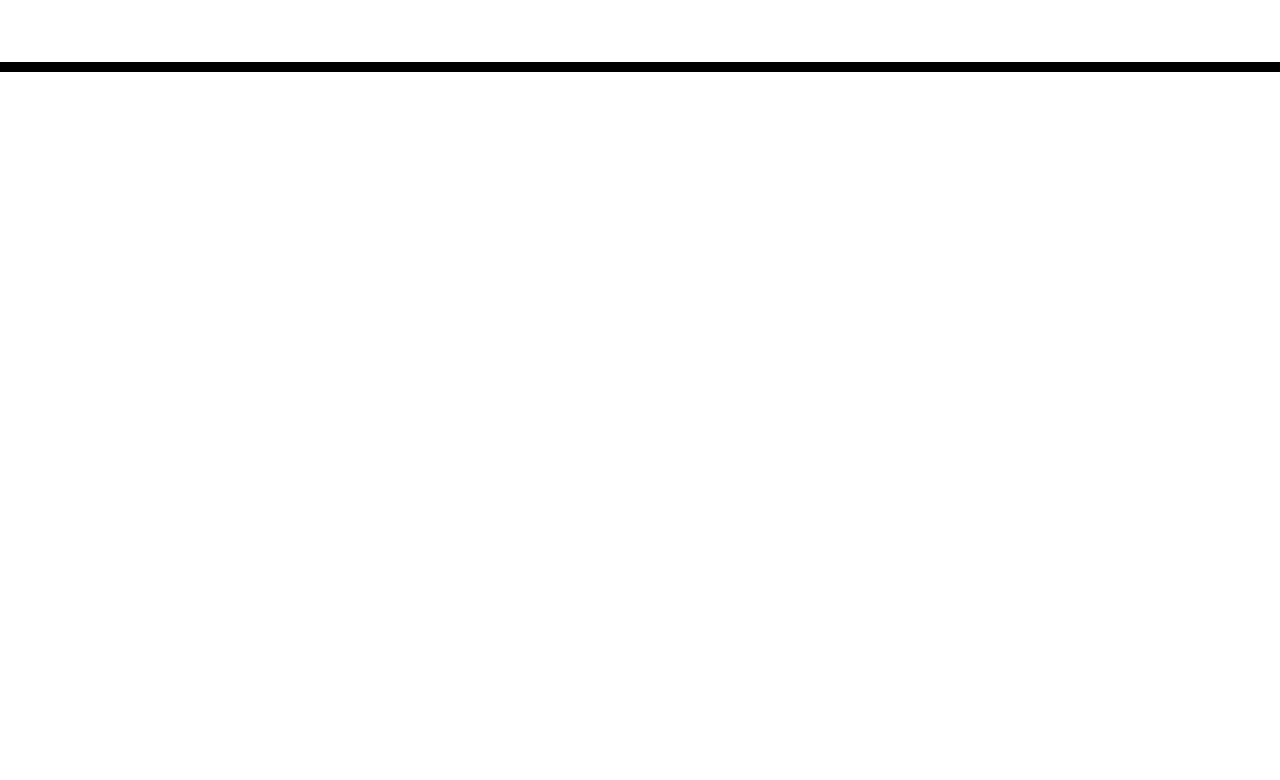
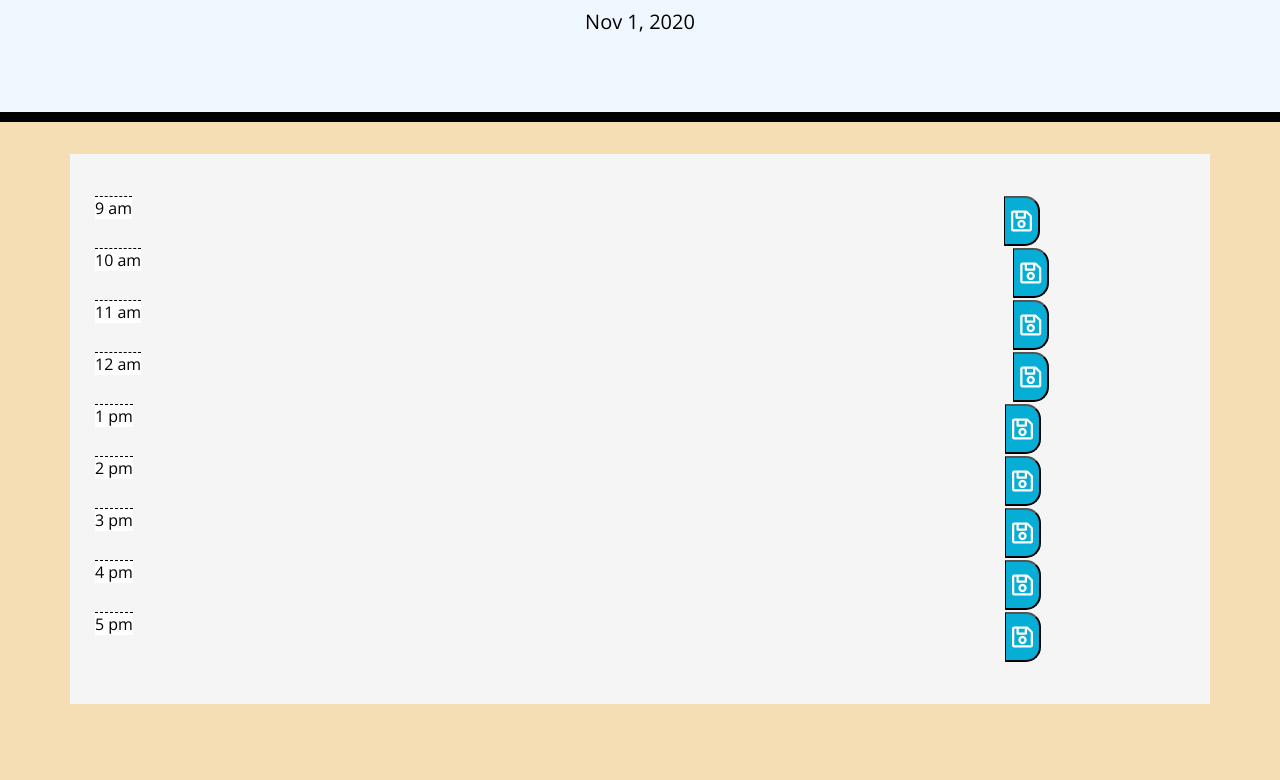
Before and after one commit to richwilkinson/dailytodolist, a plain HTML site: page index.html in a window 1280 px wide. Shown: the part 232-1012 px from the top of the page. Before the commit the page ends 800 px from the top, so only its background shows below. Drawn offline with nearby package versions, Linux system fonts and the light colour scheme.

Commit message:
added comments to files,got save button to work'

```diff
--- a/index.html
+++ b/index.html
@@ -28,7 +28,7 @@
       <p class="lead">A simple calendar app for scheduling your work day</p>
       <p id="currentDay" class="lead"></p>
     </header>
-    <div class="container">
+    <div class="container" id="plans-container">
       <!-- Timeblocks go here -->
     </div>
 
--- a/script.js
+++ b/script.js
@@ -1,31 +1,161 @@
 $(document).ready(function(){
 
 const measure = false;
-
+//Time kept in console log
+const m = moment().format('MMMM Do YYYY, h:mm:ss a');
+console.log(m.toString());
+//number of hour
 let hour24 = moment().format('H');
+console.log(hour24);
 let hour12 = moment().format('h');
+console.log(hour12);
+//for indexing
+if (measure) {
+    hour24 = 13;
+    hour12 = 1;
+}
+//empty variable for saved plans
+let planText;
+//day and time for header
+const day = moment().format('ll');
+console.log(day);
+//attaches date to header
+let $timeHeader = $('#currentDay')
+$timeHeader.text(day);
 
 
-const m = moment().format('MMMM Do YYYY, h:mm:ss a');
-console.log(m.toString());
+//const saveIcon = 'save-regular.svg';
+//console.log(saveIcon);
 
-const day = moment().format('ll');
-console.log(day);
+//pulls any plans that were saved
+let savedPlans = JSON.parse(localStorage.getItem("savedPlans")) || [];
+console.log(savedPlans)
 
-let $timeHeader = $('#currentDay')
-$timeHeader.text(day)
-
-const saveIcon ="save-regular.svg"
-console.log(saveIcon)
-
-let savedPlans = JSON.parse(localStorage.getItem("savedPlans"))
-consolelog(savedPlans)
 if (savedPlans !== null) {
     planText = savedPlans;
 }
 
-let $rowDiv = ('<div>');
-$rowDiv.addClass('row');
+//selects id plans container
+let $plansDiv = $('#plans-container');
+$($plansDiv).empty();
+console.log($plansDiv);
+
+//loop that creates hours for schedule
+for (let hour = 9; hour <= 17; hour++) {
+console.log(hour)
+let index = hour - 9;
+console.log(index)
+
+//creates div for rows
+let $rowDiv = document.createElement('div');
+$($rowDiv).addClass('row');
+$($rowDiv).attr('hour-index', hour);
+console.log($rowDiv);
+
+//creates column for time display
+let $colTimeDiv = document.createElement('div');
+$($colTimeDiv).addClass('col-s-2');
+
+//creates element for time display on html
+const $timeSpan = document.createElement('span');
+$($timeSpan).attr('class','time-block');
+$($timeSpan).attr('class','hour');
+
+//asigns time 'am' or 'pm'
+let shownTime = 0;
+let ampm ="ampm";
+if (hour > 12) {
+    shownTime = hour - 12;
+    ampm = 'pm';
+} else {
+    shownTime = hour;
+    ampm = 'am';
+}
+console.log(shownTime);
+
+//creates text to display in time box
+$($timeSpan).text(`${shownTime} ${ampm}`);
+console.log($timeSpan);
+
+//appends time box to row
+$rowDiv.append($colTimeDiv);
+$colTimeDiv.append($timeSpan);
+
+//creating text input area for plans
+let $dailySpan = document.createElement('input');
+$($dailySpan).attr('id', `input-${index}`);
+$($dailySpan).attr('hour-index', index);
+$($dailySpan).attr('type','text');
+$($dailySpan).attr('class','dailyStuff');
+
+//assigning index for each input
+$($dailySpan).val(planText[index]);
+console.log($dailySpan);
+
+//creating column for plan text area
+let $colDailyDiv = document.createElement('section');
+$($colDailyDiv).addClass('col-s-8');
+
+//appending column onto row and input into column
+$rowDiv.append($colDailyDiv);
+$($colDailyDiv).append($dailySpan);
+
+//creating save area div
+let $colSaveDiv = document.createElement('div');
+$($colSaveDiv).addClass('col-s-2');
+
+//creating save button element
+let $saveBtn = document.createElement('button');
+
+//styling button
+$($saveBtn).attr('id', `saveid-${index}`);
+$($saveBtn).attr('save-id', index);
+$($saveBtn).attr('class', "far fa-save saveBtn");
+console.log($saveBtn);
+
+//appending button onto column and then onto row
+$rowDiv.append($colSaveDiv);
+$colSaveDiv.append($saveBtn);
+
+$($plansDiv).append($rowDiv);
+
+};
+
+//function for changing of row colors according to time
+rowColors = (_$index,hour) => {
+console.log("rowColor ", hour24, hour);
+if (hour < hour24) {
+console.log("lessThan");
+$(input).addClass('.present')
+} else if (hour > hour24) {
+    console.log(greaterThan);
+    $(input).addClass('.future')
+} else {
+    console.log('equal');
+    $(input).addClass('.past');
+};
+};
+
+//event listener for save button
+$("button").click (function(event) {
+    event.preventDefault();
+    let $index = $(this).attr('save-id')
+    let $inputId = '#input-'+$index;
+    let $value = $($inputId).val();
+
+    planText[$index] = $value;
+    console.log('value ', $value);
+    console.log('index ', {$index});
+
+    localStorage.setItem("savedPlans", JSON.stringify(planText));
+
+});
+
+
+
+
+
+
 
 
 
--- a/style.css
+++ b/style.css
@@ -1,24 +1,42 @@
 body {
+  background-color: wheat;
   font-family: 'Open Sans', sans-serif;
   font-size: 16px;
   line-height: 1;
+  padding-top: 50px;
+  vertical-align: middle;
 }
 
 textarea{
   background: transparent;
   border: none;
   resize: none;
-  color: #000000;
+  color:black;
   border-left: 1px solid black;
   padding: 10px;
 }
 
+input {
+  background: transparent;
+  border: none;
+
+  /* so cursor appears */
+  padding-left: 3px;
+}
+
 .jumbotron {
   text-align: center;
-  background-color: transparent;
+  background-color: aliceblue;
   color: black;
   border-radius: 0;
   border-bottom: 10px solid black;
+}
+
+#plans-container {
+  background-color: whitesmoke;
+  margin-top: 20px;
+  margin-bottom: 80px;
+  padding: 40px;
 }
 
 .description{
@@ -26,15 +44,40 @@ textarea{
 }
 
 .time-block{
+  background-color: blanchedalmond;
+  justify-content: center;
   text-align: center;
-  border-radius: 15px;
+  border-radius: 15px 0 0 15px;
+  margin-top: 10px;
+  display: inline-block;
+  width: 100%;
+  height: 100%;
+}
+
+.dailyStuff {
+  justify-content: center;
+  text-align: center;
+  color: black;
+  font-size: 12pt;
+  height:2rem;
+  width: 100%;
+}
+
+.col-s-8 {
+  width: 80%;
+  padding: 5px;
 }
 
 .row {
   white-space: pre-wrap;
-  height: 80px;
-  border-top: 1px solid white;;
+  height: 50px;
+  margin-top: 2px;
+  margin-bottom: 2px;
+  font-size: 1em;
+  line-height: 1.5;
+  border-radius: 15px;
 }
+
 
 .hour {
   background-color: #ffffff;
@@ -58,6 +101,10 @@ textarea{
 }
 
 .saveBtn {
+  width: 100%;
+  height: 100%;
+  text-align: center;
+  font-size: 1.5em;
   border-left: 1px solid black;
   border-top-right-radius: 15px;
   border-bottom-right-radius: 15px;
```
